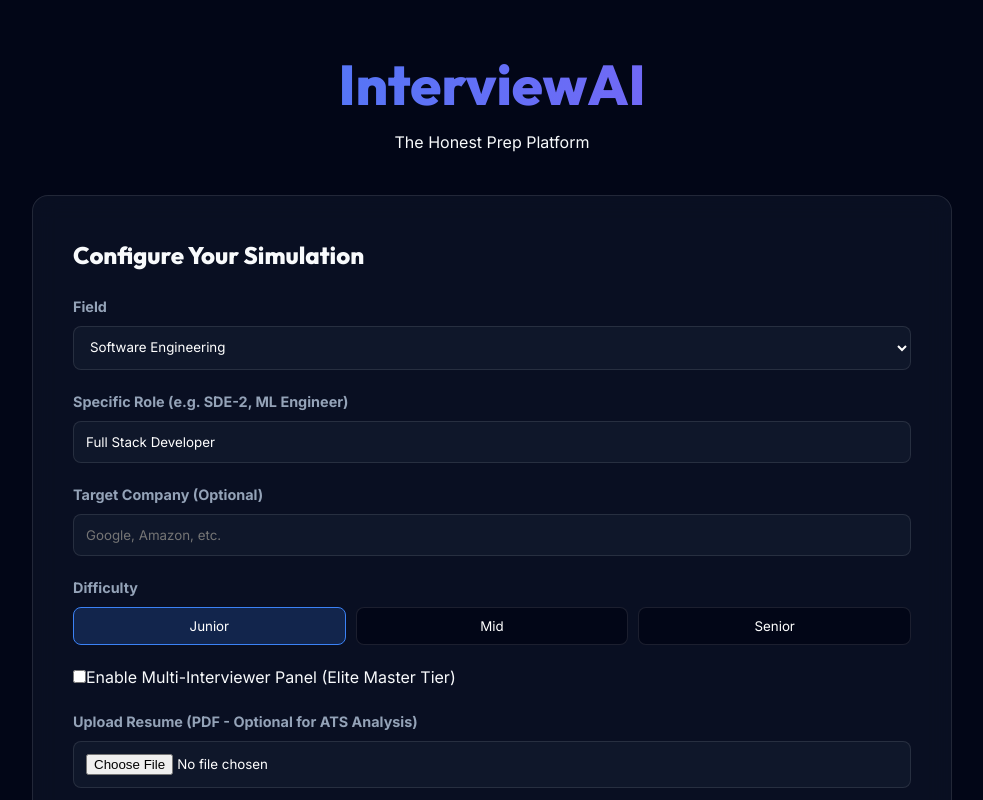
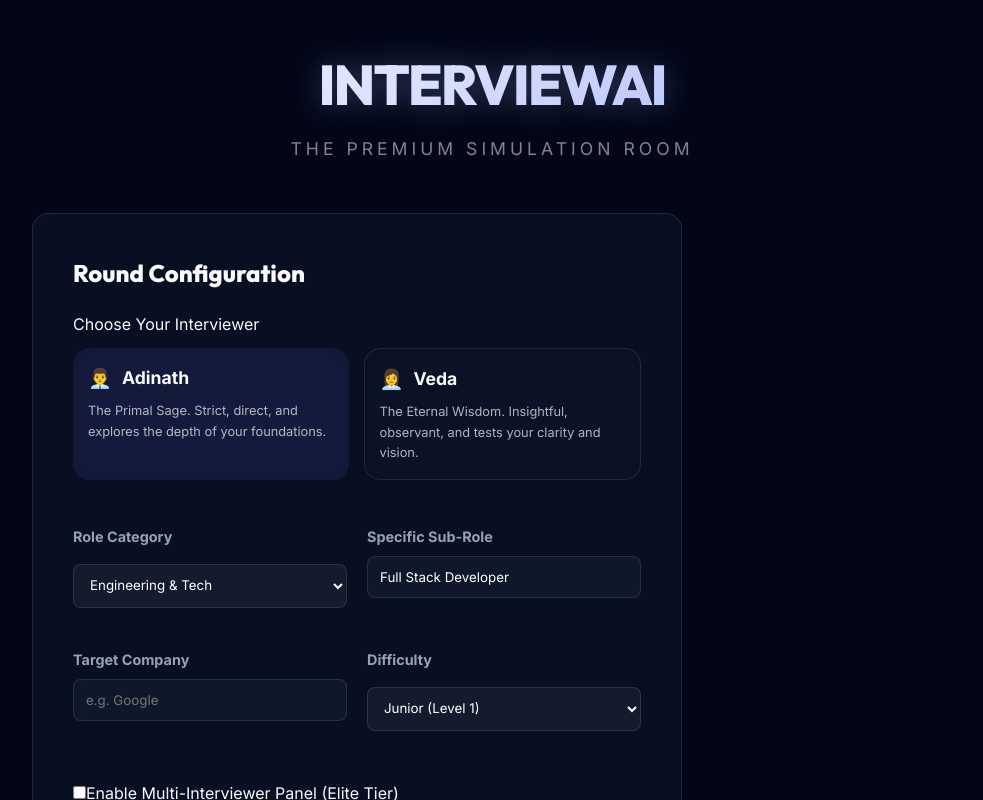
Before and after one commit to Edge-Explorer/Interview-Prep, a React app in the folder frontend/: page / in a window 1280 px wide. Shown: the top 800 px of the page, without its empty margins (148-1131 px from the left). Built offline with nearby package versions, Linux system fonts and the light colour scheme; the HTML template or start-up script is replaced by a standard one.

Commit message:
style: Elevate brand UI and fix gendered voice selection

```diff
--- a/frontend/src/App.css
+++ b/frontend/src/App.css
@@ -11,7 +11,29 @@
 
 .brand-header {
   text-align: center;
-  margin-bottom: 40px;
+  margin-bottom: 50px;
+}
+
+.brand-header h1 {
+  font-size: 3.5rem;
+  margin: 0;
+  letter-spacing: -2px;
+  font-weight: 800;
+  text-transform: uppercase;
+  background: linear-gradient(135deg, #fff 0%, #a5b4fc 100%);
+  -webkit-background-clip: text;
+  background-clip: text;
+  -webkit-text-fill-color: transparent;
+  filter: drop-shadow(0 0 15px rgba(165, 180, 252, 0.3));
+}
+
+.brand-header p {
+  font-size: 1.1rem;
+  color: rgba(255, 255, 255, 0.5);
+  letter-spacing: 4px;
+  text-transform: uppercase;
+  font-weight: 300;
+  margin-top: 5px;
 }
 
 .gradient-text {
@@ -25,9 +47,36 @@
 
 .setup-box {
   padding: 40px;
+  width: 100%;
+  max-width: 650px;
   display: flex;
   flex-direction: column;
   gap: 20px;
+}
+
+.input-row {
+  display: flex;
+  gap: 20px;
+  margin-bottom: 20px;
+}
+
+.input-row .input-group {
+  flex: 1;
+}
+
+select {
+  width: 100%;
+  padding: 12px;
+  background: rgba(255, 255, 255, 0.05);
+  border: 1px solid var(--glass-border);
+  border-radius: 8px;
+  color: white;
+  margin-top: 8px;
+  outline: none;
+}
+
+select option {
+  background: #1a1a1a;
 }
 
 .input-group {
@@ -126,12 +175,48 @@
   opacity: 0.7;
 }
 
-.chat-input-box {
-  padding: 20px;
+.input-toolbar {
   display: flex;
-  flex-direction: column;
-  gap: 15px;
-  margin-top: 20px;
+  justify-content: space-between;
+  align-items: center;
+  margin-bottom: 10px;
+}
+
+.mic-btn {
+  background: rgba(255, 255, 255, 0.1);
+  color: white;
+  padding: 8px 16px;
+  border-radius: 20px;
+  font-size: 0.8rem;
+  font-weight: 600;
+  border: 1px solid var(--glass-border);
+}
+
+.mic-btn.active {
+  background: var(--error);
+  animation: pulse 1.5s infinite;
+}
+
+@keyframes pulse {
+  0% {
+    transform: scale(1);
+    box-shadow: 0 0 0 0 rgba(239, 68, 68, 0.7);
+  }
+
+  70% {
+    transform: scale(1.05);
+    box-shadow: 0 0 0 10px rgba(239, 68, 68, 0);
+  }
+
+  100% {
+    transform: scale(1);
+    box-shadow: 0 0 0 0 rgba(239, 68, 68, 0);
+  }
+}
+
+.hint-text {
+  font-size: 0.7rem;
+  opacity: 0.5;
 }
 
 .chat-input-box textarea {
--- a/frontend/src/App.jsx
+++ b/frontend/src/App.jsx
@@ -1,33 +1,142 @@
 import React, { useState, useEffect, useRef } from 'react';
 import axios from 'axios';
 import './App.css';
+import './Meeting.css';
 
-const API_BASE = "http://localhost:8000";
+const API_BASE = "http://127.0.0.1:8000";
 
 function App() {
-  const [step, setStep] = useState('setup'); // setup, chat, result
+  const [step, setStep] = useState('setup'); // setup, meeting, result
   const [loading, setLoading] = useState(false);
   const [interviewId, setInterviewId] = useState(null);
   const [messages, setMessages] = useState([]);
   const [userInput, setUserInput] = useState("");
   const [sessionData, setSessionData] = useState({
-    role_category: "SDE",
+    role_category: "Engineering & Tech",
     sub_role: "Full Stack Developer",
     difficulty_level: 1,
     target_company: "",
     job_description: "",
-    is_panel: false
+    is_panel: false,
+    interviewer_name: "Adinath"
   });
   const [resumeFile, setResumeFile] = useState(null);
   const [evaluation, setEvaluation] = useState(null);
-  const chatEndRef = useRef(null);
+  const [isListening, setIsListening] = useState(false);
+  const [isSpeaking, setIsSpeaking] = useState(false);
+  const [isMicOn, setIsMicOn] = useState(true);
+  const [isCamOn, setIsCamOn] = useState(true);
+  const [stream, setStream] = useState(null);
+  const videoRef = useRef(null);
+  const recognitionRef = useRef(null);
 
-  const scrollToBottom = () => {
-    chatEndRef.current?.scrollIntoView({ behavior: "smooth" });
+  // Initialize Speech Recognition once
+  useEffect(() => {
+    const SpeechRecognition = window.SpeechRecognition || window.webkitSpeechRecognition;
+    if (SpeechRecognition) {
+      const recognition = new SpeechRecognition();
+      recognition.lang = 'en-US';
+      recognition.interimResults = true;
+      recognition.continuous = true;
+
+      recognition.onstart = () => setIsListening(true);
+      recognition.onend = () => {
+        if (step === 'meeting' && isMicOn) recognition.start(); // Auto-restart in meeting
+      };
+
+      recognition.onresult = (event) => {
+        const transcript = Array.from(event.results)
+          .map(result => result[0])
+          .map(result => result.transcript)
+          .join('');
+        setUserInput(transcript);
+
+        // Simulating "Interruption" logic or "Natural Stop" detection
+        const lastResult = event.results[event.results.length - 1];
+        if (lastResult.isFinal) {
+          // You could auto-submit here if there's a long pause
+          console.log("Final Transcript Segment:", lastResult[0].transcript);
+        }
+      };
+      recognitionRef.current = recognition;
+    }
+  }, [step, isMicOn]);
+
+  const toggleMic = () => {
+    if (isMicOn) {
+      recognitionRef.current?.stop();
+    } else {
+      recognitionRef.current?.start();
+    }
+    setIsMicOn(!isMicOn);
+  };
+
+  const toggleCam = () => {
+    if (stream) {
+      stream.getVideoTracks().forEach(track => track.enabled = !track.enabled);
+    }
+    setIsCamOn(!isCamOn);
+  };
+
+  const speak = (text) => {
+    window.speechSynthesis.cancel();
+    const utterance = new SpeechSynthesisUtterance(text);
+    utterance.onstart = () => setIsSpeaking(true);
+    utterance.onend = () => setIsSpeaking(false);
+
+    const voices = window.speechSynthesis.getVoices();
+    const isFemale = sessionData.interviewer_name === "Veda";
+
+    // Improved gender detection
+    let voice = voices.find(v => {
+      const name = v.name.toLowerCase();
+      if (isFemale) {
+        return (
+          name.includes('female') ||
+          name.includes('samantha') ||
+          name.includes('zira') ||
+          name.includes('vicki') ||
+          name.includes('victoria') ||
+          name.includes('google uk english female') ||
+          name.includes('google us english') && v.lang.includes('en-US') // Fallback common high quality
+        );
+      }
+      return (
+        name.includes('male') ||
+        name.includes('david') ||
+        name.includes('mark') ||
+        name.includes('google uk english male')
+      );
+    });
+
+    utterance.voice = voice || voices[0];
+    window.speechSynthesis.speak(utterance);
+  };
+
+  const startCamera = async () => {
+    try {
+      const mediaStream = await navigator.mediaDevices.getUserMedia({ video: true, audio: false });
+      setStream(mediaStream);
+      if (videoRef.current) videoRef.current.srcObject = mediaStream;
+    } catch (err) {
+      console.error("Camera access denied", err);
+    }
   };
 
   useEffect(() => {
-    scrollToBottom();
+    if (step === 'meeting') {
+      startCamera();
+      if (isMicOn) recognitionRef.current?.start();
+    }
+    return () => {
+      stream?.getTracks().forEach(t => t.stop());
+    };
+  }, [step]);
+
+  useEffect(() => {
+    if (messages.length > 0 && messages[messages.length - 1].role === 'assistant') {
+      speak(messages[messages.length - 1].content);
+    }
   }, [messages]);
 
   const startInterview = async () => {
@@ -43,7 +152,7 @@ function App() {
         formData.append('target_company', sessionData.target_company);
         formData.append('is_panel', sessionData.is_panel);
         formData.append('job_description', sessionData.job_description);
-
+        formData.append('interviewer_name', sessionData.interviewer_name);
         res = await axios.post(`${API_BASE}/interviews/upload-resume`, formData);
       } else {
         res = await axios.post(`${API_BASE}/interviews/start`, {
@@ -51,13 +160,11 @@ function App() {
           difficulty_level: parseInt(sessionData.difficulty_level)
         });
       }
-
       setInterviewId(res.data.id);
       setMessages([{ role: 'assistant', content: res.data.first_question }]);
-      setStep('chat');
+      setStep('meeting');
     } catch (err) {
-      console.error(err);
-      alert(`Error starting interview: ${err.response?.data?.detail || err.message || "Unknown error"}`);
+      alert(`Error: ${err.message}`);
     }
     setLoading(false);
   };
@@ -68,15 +175,14 @@ function App() {
     setUserInput("");
     setMessages(prev => [...prev, { role: 'user', content: currentInput }]);
     setLoading(true);
+    window.speechSynthesis.cancel();
 
     try {
       const res = await axios.post(`${API_BASE}/interviews/submit-answer`, {
         interview_id: interviewId,
         answer: currentInput
       });
-
       setEvaluation(res.data.evaluation);
-
       if (res.data.terminated) {
         setStep('result');
       } else {
@@ -89,104 +195,168 @@ function App() {
   };
 
   if (step === 'setup') {
+    const roleCategories = [
+      "Engineering & Tech", "Healthcare & Medical", "Business & Management",
+      "Finance & Accounting", "Creative & Design", "Sales & Marketing",
+      "Education & Training", "Legal", "Construction & Trades",
+      "Hospitality & Tourism", "Social Services", "Science & Research"
+    ];
+
+    const interviewers = [
+      { name: "Adinath", gender: "Male", v: "male", desc: "The Primal Sage. Strict, direct, and explores the depth of your foundations." },
+      { name: "Veda", gender: "Female", v: "female", desc: "The Eternal Wisdom. Insightful, observant, and tests your clarity and vision." }
+    ];
+
     return (
       <div className="setup-container">
         <header className="brand-header">
           <h1 className="gradient-text">InterviewAI</h1>
-          <p>The Honest Prep Platform</p>
+          <p>The Premium Simulation Room</p>
         </header>
 
         <div className="glass-card setup-box">
-          <h2>Configure Your Simulation</h2>
+          <h2>Round Configuration</h2>
 
-          <div className="input-group">
-            <label>Field</label>
-            <select value={sessionData.role_category} onChange={e => setSessionData({ ...sessionData, role_category: e.target.value })}>
-              <option value="SDE">Software Engineering</option>
-              <option value="Data Science">Data Science / ML</option>
-              <option value="HR">Human Resources</option>
-              <option value="Management">Management</option>
-              <option value="Sales">Sales / Marketing</option>
-            </select>
-          </div>
-
-          <div className="input-group">
-            <label>Specific Role (e.g. SDE-2, ML Engineer)</label>
-            <input type="text" placeholder="Full Stack Developer" value={sessionData.sub_role} onChange={e => setSessionData({ ...sessionData, sub_role: e.target.value })} />
-          </div>
-
-          <div className="input-group">
-            <label>Target Company (Optional)</label>
-            <input type="text" placeholder="Google, Amazon, etc." value={sessionData.target_company} onChange={e => setSessionData({ ...sessionData, target_company: e.target.value })} />
-          </div>
-
-          <div className="input-group">
-            <label>Difficulty</label>
-            <div className="difficulty-pills">
-              {[1, 2, 3].map(level => (
-                <button
-                  key={level}
-                  className={sessionData.difficulty_level === level ? "active" : ""}
-                  onClick={() => setSessionData({ ...sessionData, difficulty_level: level })}
+          <div className="interviewer-selector" style={{ marginBottom: '25px' }}>
+            <label style={{ marginBottom: '10px', display: 'block' }}>Choose Your Interviewer</label>
+            <div className="interviewer-grid" style={{ display: 'flex', gap: '15px' }}>
+              {interviewers.map(int => (
+                <div
+                  key={int.name}
+                  className={`interviewer-card glass-card ${sessionData.interviewer_name === int.name ? 'selected' : ''}`}
+                  onClick={() => setSessionData({ ...sessionData, interviewer_name: int.name })}
+                  style={{
+                    flex: 1, padding: '15px', cursor: 'pointer', border: sessionData.interviewer_name === int.name ? '2px solid var(--primary)' : '1px solid var(--glass-border)',
+                    background: sessionData.interviewer_name === int.name ? 'rgba(99, 102, 241, 0.1)' : 'transparent'
+                  }}
                 >
-                  {level === 1 ? 'Junior' : level === 2 ? 'Mid' : 'Senior'}
-                </button>
+                  <div style={{ display: 'flex', alignItems: 'center', gap: '10px', marginBottom: '8px' }}>
+                    <span style={{ fontSize: '1.2rem' }}>{int.gender === "Male" ? "👨‍💼" : "👩‍💼"}</span>
+                    <strong style={{ fontSize: '1.1rem' }}>{int.name}</strong>
+                  </div>
+                  <p style={{ fontSize: '0.8rem', opacity: 0.7, margin: 0 }}>{int.desc}</p>
+                </div>
               ))}
             </div>
           </div>
 
-          <div className="checkbox-group">
-            <input type="checkbox" checked={sessionData.is_panel} onChange={e => setSessionData({ ...sessionData, is_panel: e.target.checked })} />
-            <label>Enable Multi-Interviewer Panel (Elite Master Tier)</label>
+          <div className="input-row">
+            <div className="input-group">
+              <label>Role Category</label>
+              <select
+                value={sessionData.role_category}
+                onChange={e => setSessionData({ ...sessionData, role_category: e.target.value })}
+              >
+                {roleCategories.map(r => <option key={r} value={r}>{r}</option>)}
+              </select>
+            </div>
+            <div className="input-group">
+              <label>Specific Sub-Role</label>
+              <input
+                type="text"
+                placeholder="e.g. Senior Backend Dev"
+                value={sessionData.sub_role}
+                onChange={e => setSessionData({ ...sessionData, sub_role: e.target.value })}
+              />
+            </div>
+          </div>
+
+          <div className="input-row">
+            <div className="input-group">
+              <label>Target Company</label>
+              <input
+                type="text"
+                placeholder="e.g. Google"
+                value={sessionData.target_company}
+                onChange={e => setSessionData({ ...sessionData, target_company: e.target.value })}
+              />
+            </div>
+            <div className="input-group">
+              <label>Difficulty</label>
+              <select
+                value={sessionData.difficulty_level}
+                onChange={e => setSessionData({ ...sessionData, difficulty_level: parseInt(e.target.value) })}
+              >
+                <option value={1}>Junior (Level 1)</option>
+                <option value={2}>Mid (Level 2)</option>
+                <option value={3}>Senior (Level 3)</option>
+              </select>
+            </div>
+          </div>
+
+          <div className="checkbox-group" style={{ margin: '10px 0' }}>
+            <input type="checkbox" id="panel" checked={sessionData.is_panel} onChange={e => setSessionData({ ...sessionData, is_panel: e.target.checked })} />
+            <label htmlFor="panel">Enable Multi-Interviewer Panel (Elite Tier)</label>
           </div>
 
           <div className="input-group">
-            <label>Upload Resume (PDF - Optional for ATS Analysis)</label>
+            <label>Upload Resume (PDF - Contextual AI Improvement)</label>
             <input type="file" accept=".pdf" onChange={e => setResumeFile(e.target.files[0])} />
           </div>
 
           <button className="primary-btn" onClick={startInterview} disabled={loading}>
-            {loading ? "INITIALIZING AI..." : "START HONEST INTERVIEW"}
+            {loading ? "INITIALIZING SIMULATION..." : "ENTER MEETING ROOM"}
           </button>
-          <p className="warning-text">⚠️ Warning: Feedback is honest and unsugarcoated.</p>
         </div>
       </div>
     );
   }
 
-  if (step === 'chat') {
+  if (step === 'meeting') {
     return (
-      <div className="chat-container">
-        <div className="chat-header glass-card">
-          <div className="status">LIVE SIMULATION: {sessionData.target_company || "Standard Round"}</div>
-          <div className="role">{sessionData.sub_role}</div>
+      <div className="meeting-container">
+        <div className="status-overlay">
+          <div className="live-dot"></div>
+          <span>LIVE INTERVIEW: {sessionData.target_company || "General Technical"} Round</span>
         </div>
 
-        <div className="chat-window">
-          {messages.map((m, i) => (
-            <div key={i} className={`message-bubble ${m.role}`}>
-              <div className="sender">{m.role === 'assistant' ? 'INTERVIEWER' : 'YOU'}</div>
-              <div className="text">{m.content}</div>
+        <div className="meeting-main">
+          <div className="interviewer-view glass-card">
+            <div className="avatar-container">
+              <div className="eye-pair">
+                <div className="eye">
+                  <div className="pupil" style={{
+                    transform: isListening ? `translate(${(Math.random() - 0.5) * 10}px, ${(Math.random() - 0.5) * 10}px)` : 'translate(-50%, -50%)'
+                  }}></div>
+                </div>
+                <div className="eye">
+                  <div className="pupil" style={{
+                    transform: isListening ? `translate(${(Math.random() - 0.5) * 10}px, ${(Math.random() - 0.5) * 10}px)` : 'translate(-50%, -50%)'
+                  }}></div>
+                </div>
+              </div>
+              <div className={`mouth ${isSpeaking ? 'speaking' : ''}`}></div>
+              <p style={{ marginTop: '20px', color: 'rgba(255,255,255,0.6)', maxWidth: '80%', textAlign: 'center' }}>
+                {messages[messages.length - 1].content}
+              </p>
             </div>
-          ))}
-          {loading && <div className="loading-dots">Interviewer is thinking<span>.</span><span>.</span><span>.</span></div>}
-          <div ref={chatEndRef} />
+
+            <div className="candidate-view">
+              <video ref={videoRef} autoPlay playsInline muted />
+              {!isCamOn && <div className="cam-off-overlay">Camera Off</div>}
+            </div>
+          </div>
         </div>
 
-        <div className="chat-input-box glass-card">
-          <textarea
-            placeholder="Type your answer here... Be precise."
-            value={userInput}
-            onChange={e => setUserInput(e.target.value)}
-            onKeyDown={e => {
-              if (e.key === 'Enter' && !e.shiftKey) {
-                e.preventDefault();
-                submitAnswer();
-              }
-            }}
-          />
-          <button className="send-btn" onClick={submitAnswer} disabled={loading}>
-            SUBMIT ANSWER
+        <div className="meeting-toolbar">
+          <button className={`tool-btn ${!isMicOn ? 'off' : ''}`} onClick={toggleMic}>
+            {isMicOn ? '🎤' : '🎙️'}
+          </button>
+          <button className={`tool-btn ${!isCamOn ? 'off' : ''}`} onClick={toggleCam}>
+            {isCamOn ? '📹' : '📸'}
+          </button>
+          <div className="tool-spacer" style={{ flex: 1 }}></div>
+
+          <div className="voice-input-preview" style={{ color: 'white', fontSize: '0.8rem', opacity: 0.7 }}>
+            {userInput || "AI is listening to your answer..."}
+          </div>
+
+          <button className="tool-btn primary" onClick={submitAnswer} disabled={loading}>
+            {loading ? "EVALUATING..." : "SUBMIT RESPONSE"}
+          </button>
+
+          <button className="tool-btn off" onClick={() => window.location.reload()}>
+            🛑 END
           </button>
         </div>
       </div>
@@ -198,27 +368,17 @@ function App() {
       <div className="result-container">
         <div className="glass-card result-box">
           <h1 className={evaluation?.can_proceed ? "success-text" : "fail-text"}>
-            {evaluation?.can_proceed ? "ROUND PASSED!" : "INTERVIEW TERMINATED"}
+            {evaluation?.can_proceed ? "ROUND COMPLETE" : "INTERVIEW TERMINATED"}
           </h1>
-
           <div className="score-circle">
             <span className="score-num">{evaluation?.score}</span>
             <span className="total">/10</span>
           </div>
-
           <div className="feedback-section">
-            <h3>Honest Feedback:</h3>
+            <h3>Honest Recruiter Feedback:</h3>
             <p>{evaluation?.feedback}</p>
           </div>
-
-          {!evaluation?.can_proceed && (
-            <div className="roadmap-teaser">
-              <p>You failed the benchmark (7/10). Get a customized 7-day roadmap to fix your gaps.</p>
-              <button className="premium-btn">UNLOCK ELITE ROADMAP (₹499)</button>
-            </div>
-          )}
-
-          <button className="secondary-btn" onClick={() => window.location.reload()}>TRY AGAIN</button>
+          <button className="secondary-btn" onClick={() => window.location.reload()}>RE-ENTER SIMULATION</button>
         </div>
       </div>
     );
```
